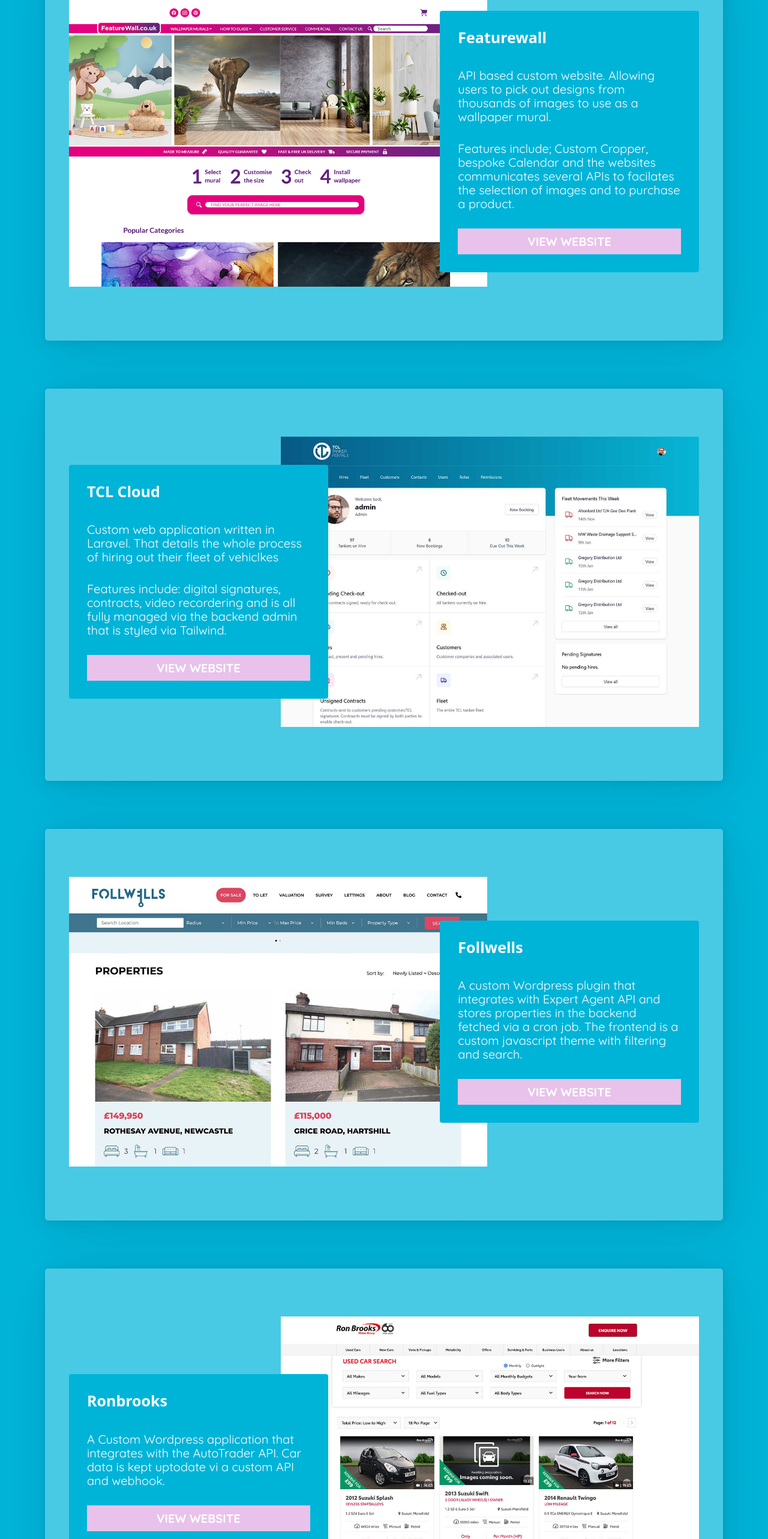
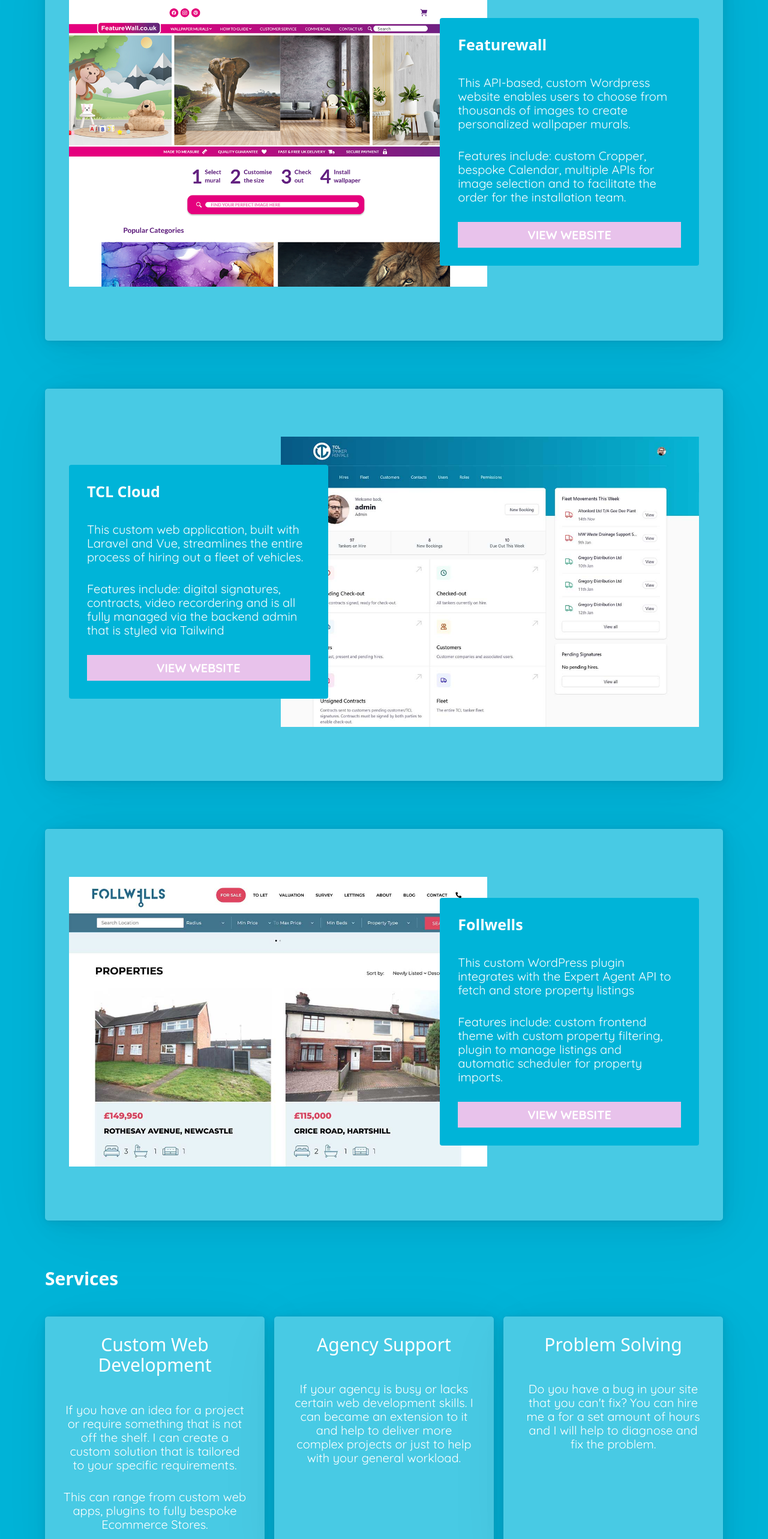
Before and after one commit to linear5ky/portfolio-2023, a Next.js app: page / in a window 1280 px wide. Shown: the part 1080-3646 px from the top of the page at 60% size. Built offline with nearby package versions, Linux system fonts and the light colour scheme.

Commit message:
fix: project typos

```diff
--- a/constants/Projects.js
+++ b/constants/Projects.js
@@ -5,30 +5,23 @@
 
             {
             name: 'Featurewall',
-            description: <Fragment><p>API based custom website. Allowing users to pick out designs from thousands of images to use as a wallpaper mural. </p><p>Features include; Custom Cropper,  bespoke Calendar and the websites communicates several APIs to facilates the selection of images and to purchase a product.</p></Fragment>,
+            description: <Fragment><p>This API-based, custom Wordpress website enables users to choose from thousands of images to create personalized wallpaper murals. </p><p> Features include: custom Cropper,  bespoke Calendar, multiple APIs for image selection and to facilitate the order for the installation team.</p></Fragment>,
             image: '/images/portfolio-imdecor2.png',
             href:   'https://www.featurewall.co.uk/',
         },
        {
             name:   'TCL Cloud',
-            description: <Fragment><p>Custom web application written in Laravel. That details the whole process of hiring out their fleet of vehiclkes</p><p>Features include: digital signatures, contracts, video recordering and is all fully managed via the backend admin that is styled via Tailwind.</p></Fragment>,
+            description: <Fragment><p>This custom web application, built with Laravel and Vue, streamlines the entire process of hiring out a fleet of vehicles.</p> <p> Features include: digital signatures, contracts, video recordering and is all fully managed via the backend admin that is styled via Tailwind</p></Fragment>,
             image: '/images/portfolio-tcl.jpg',
             href:   'https://tanker.cloud',
         },
         {
             name: 'Follwells',
-            description: <Fragment><p>A custom Wordpress plugin that integrates with Expert Agent API and stores properties in the backend fetched via a cron job. The frontend is a custom javascript theme with filtering and search.</p></Fragment>,
+            description: <Fragment><p>This custom WordPress plugin integrates with the Expert Agent API to fetch and store property listings</p> <p>Features include: custom frontend theme with custom property filtering, plugin to manage listings and automatic scheduler for property imports. </p></Fragment>,
             image: '/images/portfolio-follwells.jpg',
             href:   'https://follwells.co.uk/properties-for-sale/',
         },
 
-
-        {
-            name: 'Ronbrooks',
-            description: <Fragment><p>A Custom Wordpress application that integrates with the AutoTrader API. Car data is kept uptodate vi a custom API and webhook.</p></Fragment>,
-            image: '/images/portfolio-rb.jpg',
-            href:   'https://www.ronbrooks.co.uk/used-cars/',
-        },
 
 
     ]
```
